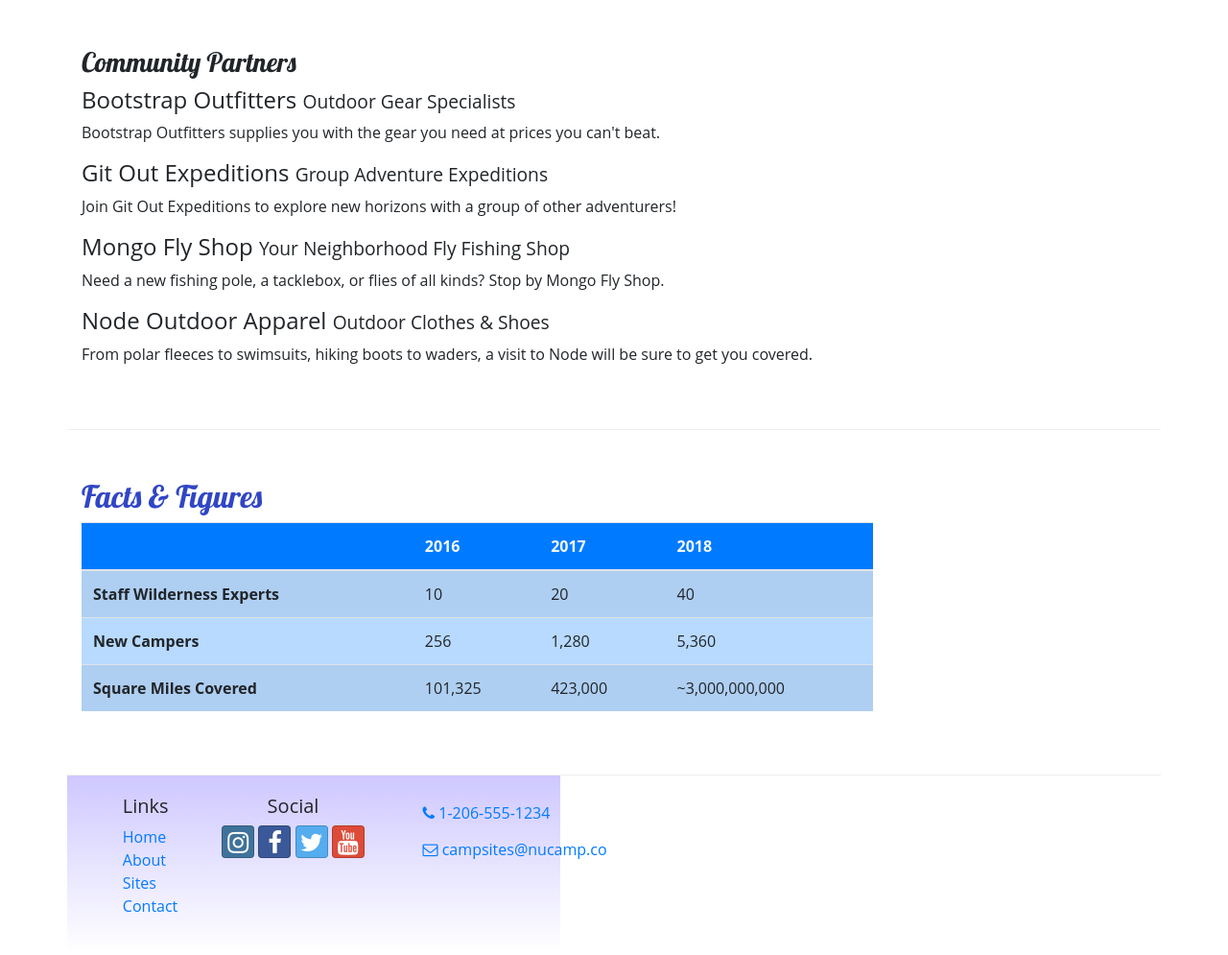
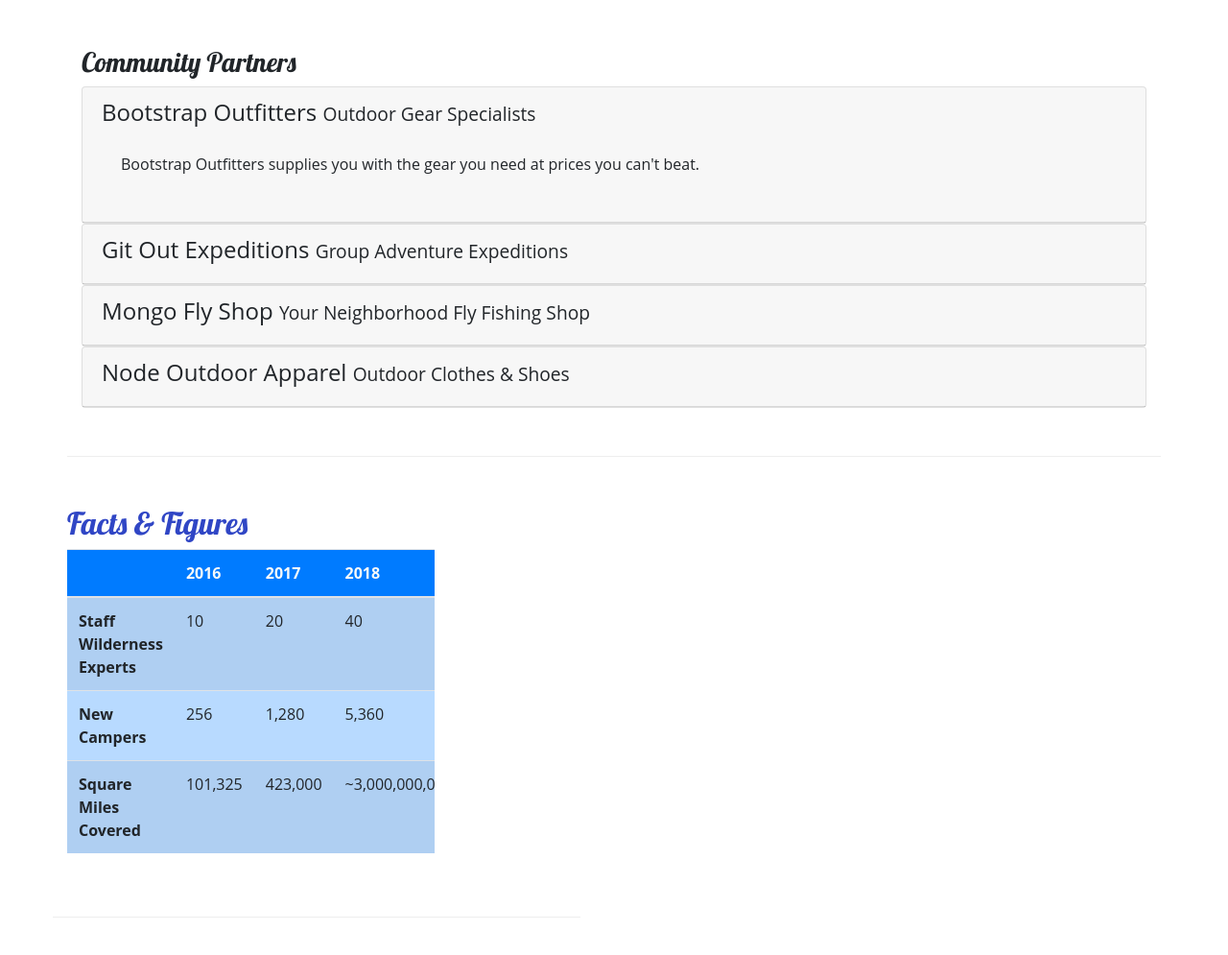
Before and after one commit to gabbycoronel/nucampsite, a website: page aboutus.html in a window 1280 px wide. Shown: the part 780-1775 px from the top of the page at 96% size. Drawn offline with nearby package versions, Linux system fonts and the light colour scheme.

Commit message:
Accordian

```diff
--- a/aboutus.html
+++ b/aboutus.html
@@ -101,16 +101,66 @@
             <div class="row row-content">
                 <div class="col">
                     <h3>Community Partners</h3>
-                    <h4>Bootstrap Outfitters <small>Outdoor Gear Specialists</small></h4>
-                    <p class="d-none d-sm-block">Bootstrap Outfitters supplies you with the gear you need at prices you can't beat.</p>
-                    <h4>Git Out Expeditions <small>Group Adventure Expeditions</small></h4>
-                    <p class="d-none d-sm-block">Join Git Out Expeditions to explore new horizons with a group of other adventurers!</p>
-                    <h4>Mongo Fly Shop <small>Your Neighborhood Fly Fishing Shop</small></h4>
-                    <p class="d-none d-sm-block">Need a new fishing pole, a tacklebox, or flies of all kinds? Stop by Mongo Fly Shop.</p>
-                    <h4>Node Outdoor Apparel <small>Outdoor Clothes & Shoes</small></h4>
-                    <p class="d-none d-sm-block">From polar fleeces to swimsuits, hiking boots to waders, a visit to Node will be sure to get you covered.</p>
+                    <div id="accordian">
+                        <div class="card">
+                            <div role="tab" class="card-header">
+                                <h4>
+                                    <a data-toggle="collapse" data-target="#bootstrap">Bootstrap Outfitters <small>Outdoor Gear Specialists</small></a>
+                                </h4>
+                                <div class="collapse show" id="bootstrap" data-parent="#accordian">
+                                    <div class="card-body">
+                                         <p class="d-none d-sm-block">Bootstrap Outfitters supplies you with the gear you need at prices you can't beat.</p>
+                                    </div>
+                                </div>
+                            </div>
+                        </div>
+                        <div class="card">
+                            <div role="tab" class="card-header">
+                                <h4>
+                                    <a class="collapsed" data-toggle="collapse" data-target="#git">
+                                        Git Out Expeditions <small>Group Adventure Expeditions</small>
+                                    </a>
+                                </h4>
+                                <div class="collapse" id="git" data-parent="#accordion">
+                                    <div class="card-body">
+                                        <p class="d-none d-sm-block">Join Git Out Expeditions to explore new horizons with a group of other adventurers!</p>
+                                   </div>
+                                </div>
+                            </div>
+                        </div>
+                        <div class="card">
+                            <div role="tab" class="card-header">
+                                <h4>
+                                    <a class="collapsed" data-toggle="collapse" data-target="#mongo">
+                                        Mongo Fly Shop <small>Your Neighborhood Fly Fishing Shop</small>
+                                    </a>
+                                </h4>
+                                <div class="collapse" id="mongo" data-parent="#accordion">
+                                    <div class="card-body">
+                                        <p class="d-none d-sm-block">Need a new fishing pole, a tacklebox, or flies of all kinds? Stop by Mongo Fly Shop.</p>
+                                    </div>
+                                </div>
+                            </div>
+                        </div>
+                        <div class="card">
+                            <div role="tab" class="card-header">
+                                <h4>
+                                    <a class="collapsed" data-toggle="collapse" data-target="#node">
+                                        Node Outdoor Apparel <small>Outdoor Clothes & Shoes</small>
+                                    </a>
+                                </h4>
+                                <div class="collapse" id="node" data-parent="#accordion">
+                                    <div class="card-body">
+                                        <p class="d-none d-sm-block">From polar fleeces to swimsuits, hiking boots to waders, a visit to Node will be sure to get you covered.</p>
+                                    </div>
+                                </div>
+                            </div>
+                        </div>
+                    </div>
                 </div>
             </div>
+        </div>
+
 
             <div class="row row-content">
                 <div class="col-sm-9">
--- a/css/style.css
+++ b/css/style.css
@@ -32,6 +32,6 @@
     min-height: 200px;
 }
 
-.navbar {
+.navbar-dark {
     background-color: #901CAD;
 }
```
Also changed, not shown: index.html (+1 -1 lines).
